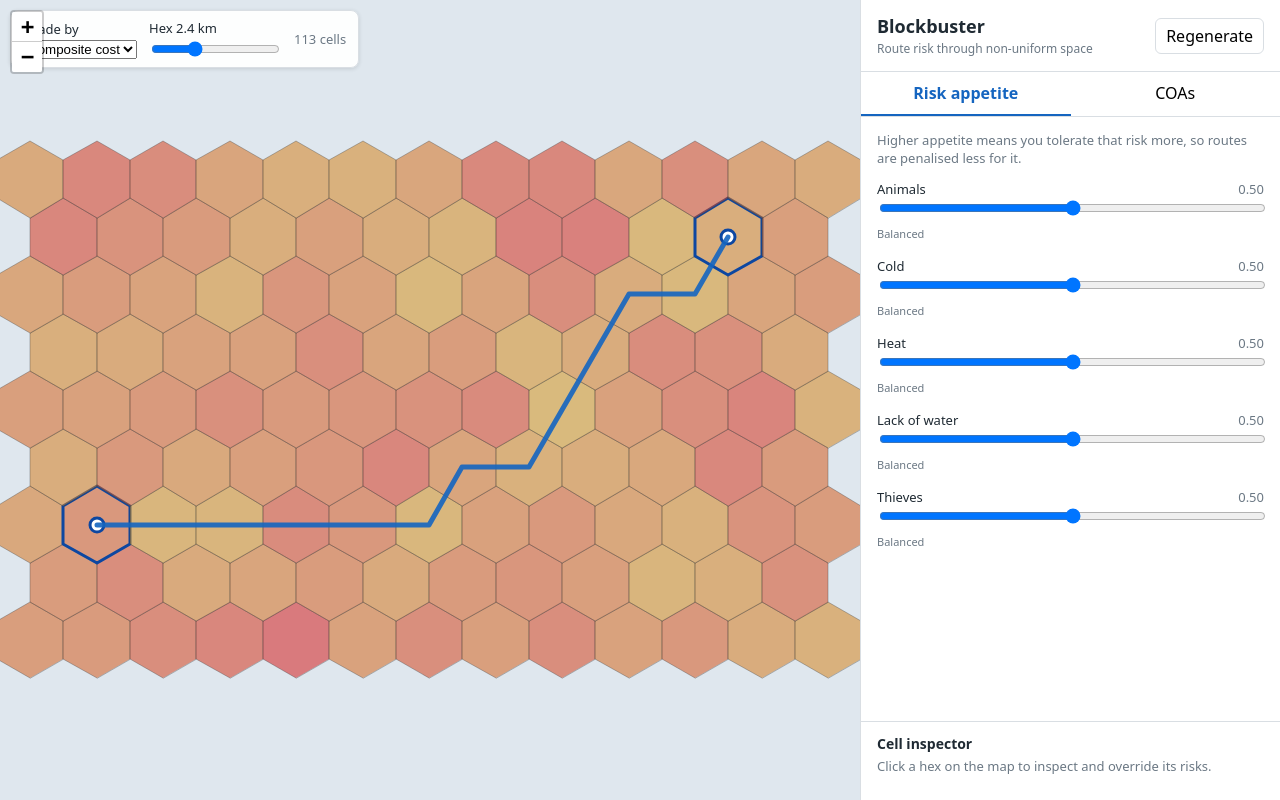
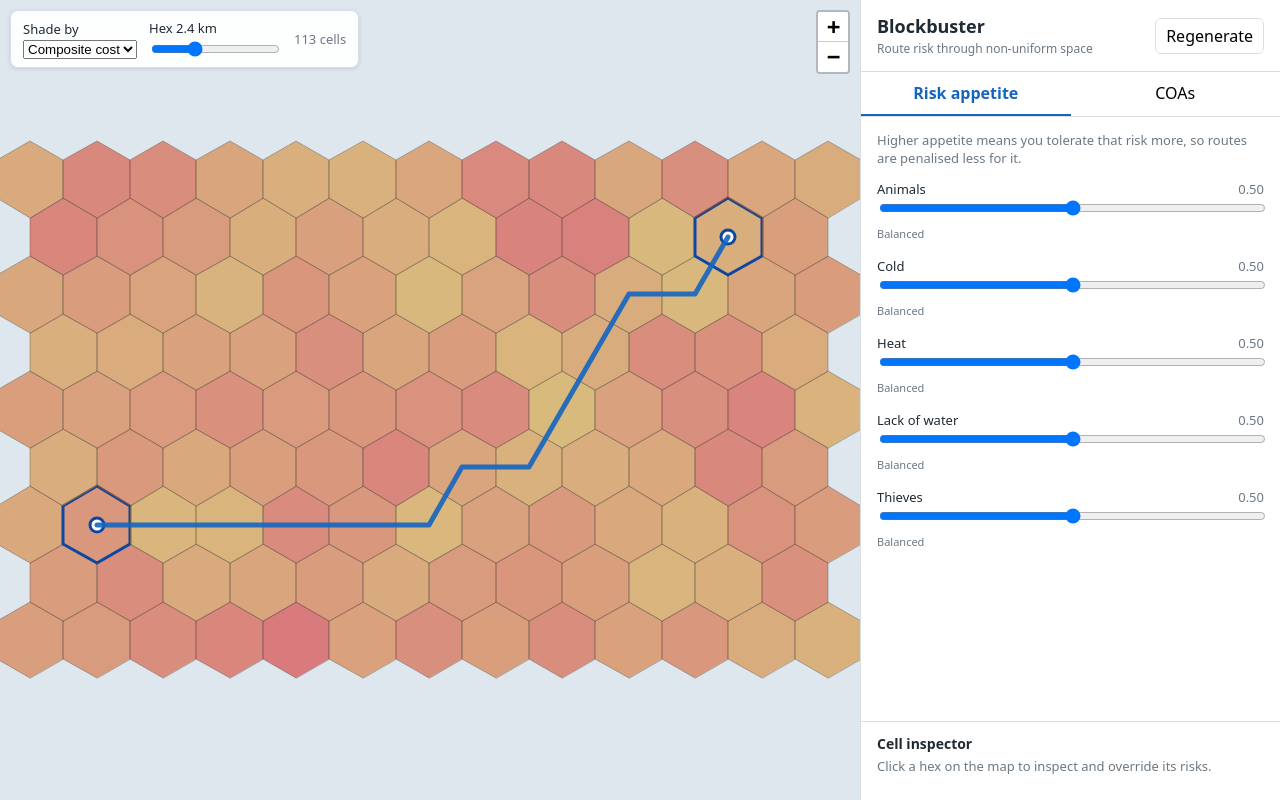
Before and after one commit to DeepBlueCLtd/blockbuster, a React (Vite) app: page / in a window 1280 px wide. Built offline with nearby package versions, Linux system fonts and the light colour scheme.

Commit message:
Move Leaflet zoom control to top-right
The default zoom control rendered top-left, overlapping the heatmap
'Shade by' selector in MapToolbar. Disable the default control and add
an explicit ZoomControl positioned top-right.

https://claude.ai/code/session_01DMEQsGqNWcxmUdmZSFQgnx

```diff
--- a/src/ui/map/MapView.tsx
+++ b/src/ui/map/MapView.tsx
@@ -1,4 +1,4 @@
-import { MapContainer } from 'react-leaflet';
+import { MapContainer, ZoomControl } from 'react-leaflet';
 import { CRS } from 'leaflet';
 import type { LatLngBoundsExpression } from 'leaflet';
 import { useBlockbusterStore } from '@/state/store';
@@ -28,7 +28,9 @@ export function MapView() {
         maxZoom={6}
         zoomSnap={0.25}
         attributionControl={false}
+        zoomControl={false}
       >
+        <ZoomControl position="topright" />
         <HexGridLayer />
         <RouteLayer />
       </MapContainer>
```
